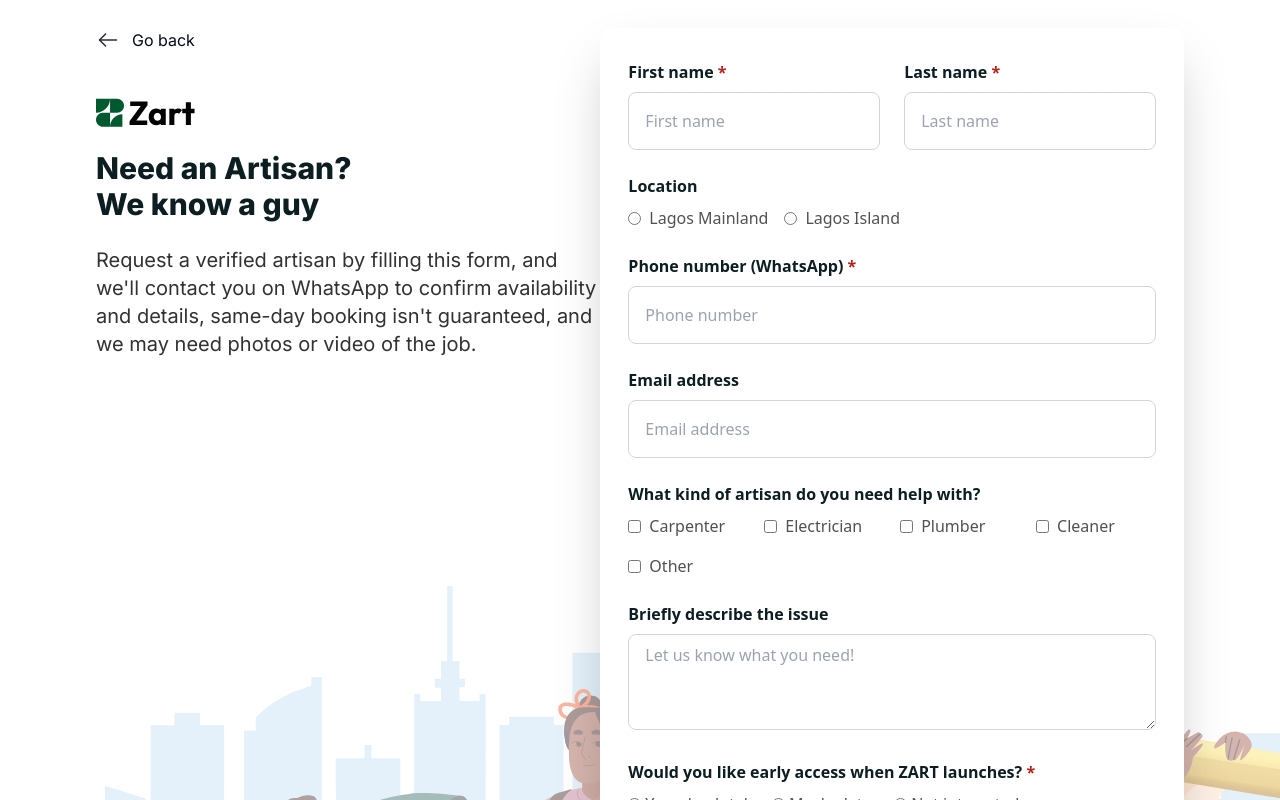
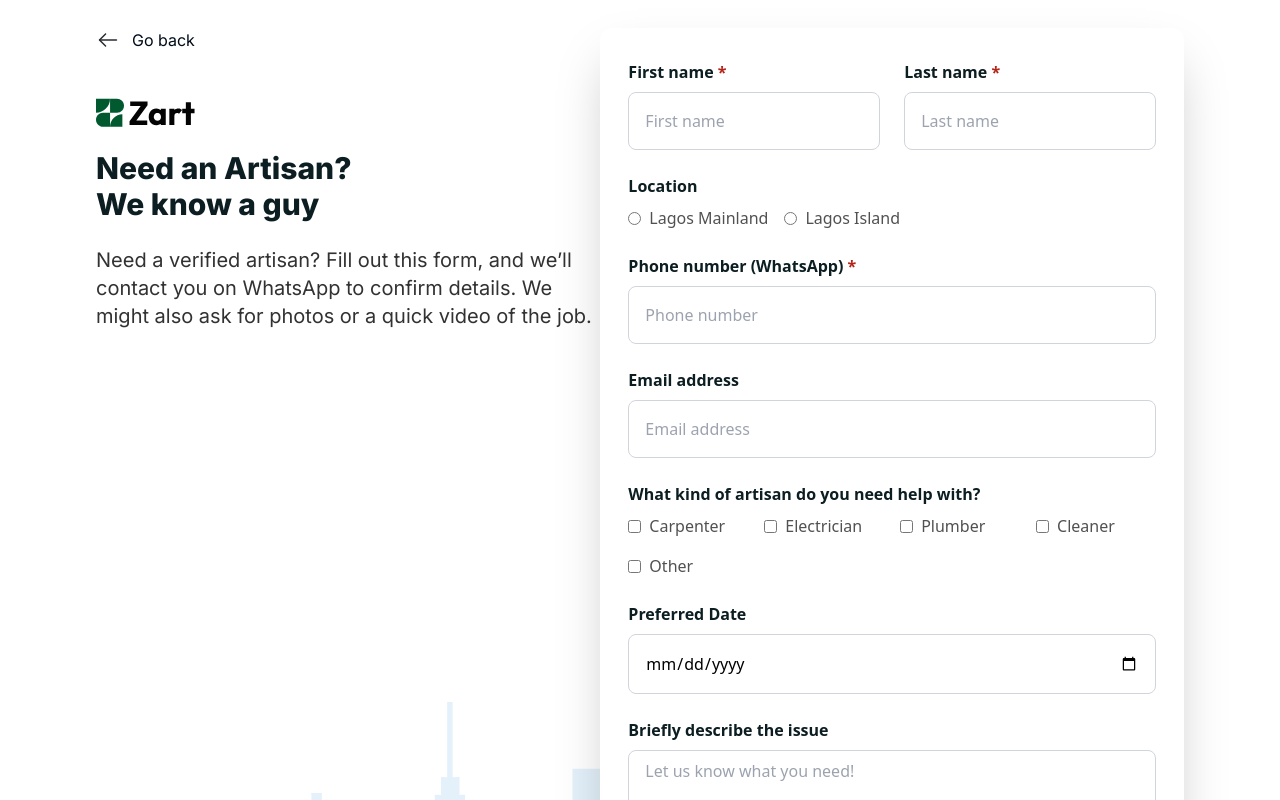
Before and after one commit to ZartHQ/website, a Next.js app: page /patrons/form in a window 1280 px wide. Shown: the top 800 px of the page. Built offline with nearby package versions, Linux system fonts and the light colour scheme; a web font is replaced by a local one.

Commit message:
Update website: attempt 6

```diff
--- a/src/app/patrons/form/page.tsx
+++ b/src/app/patrons/form/page.tsx
@@ -12,7 +12,7 @@ const PatronFormPage = () => {
           We know a guy
         </>
       }
-      description="Request a verified artisan by filling this form, and we'll contact you on WhatsApp to confirm availability and details, same-day booking isn't guaranteed, and we may need photos or video of the job."
+      description="Need a verified artisan? Fill out this form, and we’ll contact you on WhatsApp to confirm details. We might also ask for photos or a quick video of the job."
       formComponent={<PatronForm />}
       selectedForm="patron"
     />
--- a/src/components/patronForm.tsx
+++ b/src/components/patronForm.tsx
@@ -49,7 +49,8 @@ export interface ArtisanRequestForm {
   email?: string;
   artisanTypes: ArtisanType[];
   otherArtisanType?: string;
-  badExperience?: string;
+  area?: string;
+  issueDetail?: string;
   preferredDate?: string;
   agreeToTerms: boolean;
   earlyAccess: "Yes, absolutely" | "Maybe later" | "Not interested" | "";
@@ -93,7 +94,8 @@ const initialValues: ArtisanRequestForm = {
   phoneNumber: "",
   email: "",
   artisanTypes: [],
-  badExperience: "",
+  area: "",
+  issueDetail: "",
   preferredDate: "",
   otherArtisanType: "",
   agreeToTerms: false,
@@ -132,7 +134,7 @@ const PatronForm = () => {
   //         otherArtisanType: values.otherArtisanType,
   //         email: values.email,
   //         phone: values.phoneNumber,
-  //         badExperience: values.badExperience,
+  //         issueDetail: values.issueDetail,
   //         earlyAccessPreference: values.earlyAccess
   //       },
   //       true,
@@ -172,7 +174,7 @@ const PatronForm = () => {
       formData.append("phoneNumber", values.phoneNumber || "");
       formData.append("artisanTypes", (values.artisanTypes || []).join(", "));
       formData.append("otherArtisanType", values.otherArtisanType || "");
-      formData.append("badExperience", values.badExperience || "");
+      formData.append("issueDetail", values.issueDetail || "");
       formData.append("preferredDate", values.preferredDate || "");
       formData.append("earlyAccess", values.earlyAccess);
       formData.append("agreeToTerms", values.agreeToTerms ? "Yes" : "No");
@@ -403,14 +405,32 @@ const PatronForm = () => {
                 </div>
               )}
 
-              {/* Bad Experience */}
+              {/* Preferred Date */}
+              <div>
+                <label className="block text-[#0C1E22] font-bold mb-2">
+                  Preferred Date
+                </label>
+                <Field
+                  type="date"
+                  name="preferredDate"
+                  min={tomorrowString}
+                  className="w-full px-4 py-4 border border-gray-300 rounded-lg focus:outline-none focus:ring-2 focus:ring-blue-500"
+                />
+                <ErrorMessage
+                  name="preferredDate"
+                  component="div"
+                  className="text-[#B42318] mt-1 text-sm"
+                />
+              </div>
+
+              {/* Issue Detail */}
               <div>
                 <label className="block text-[#0C1E22] font-bold mb-2">
                   Briefly describe the issue
                 </label>
                 <Field
                   as="textarea"
-                  name="badExperience"
+                  name="issueDetail"
                   className="w-full px-4 py-2 border border-gray-300 rounded-lg focus:outline-none focus:ring-2 focus:ring-blue-500 h-24"
                   placeholder="Let us know what you need!"
                 />
```
